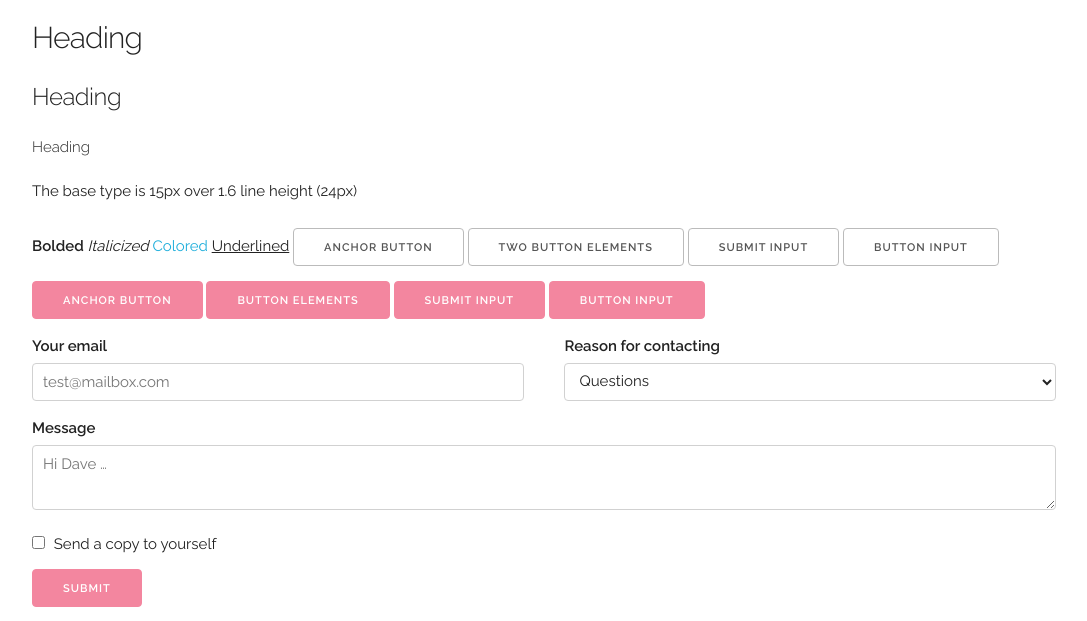
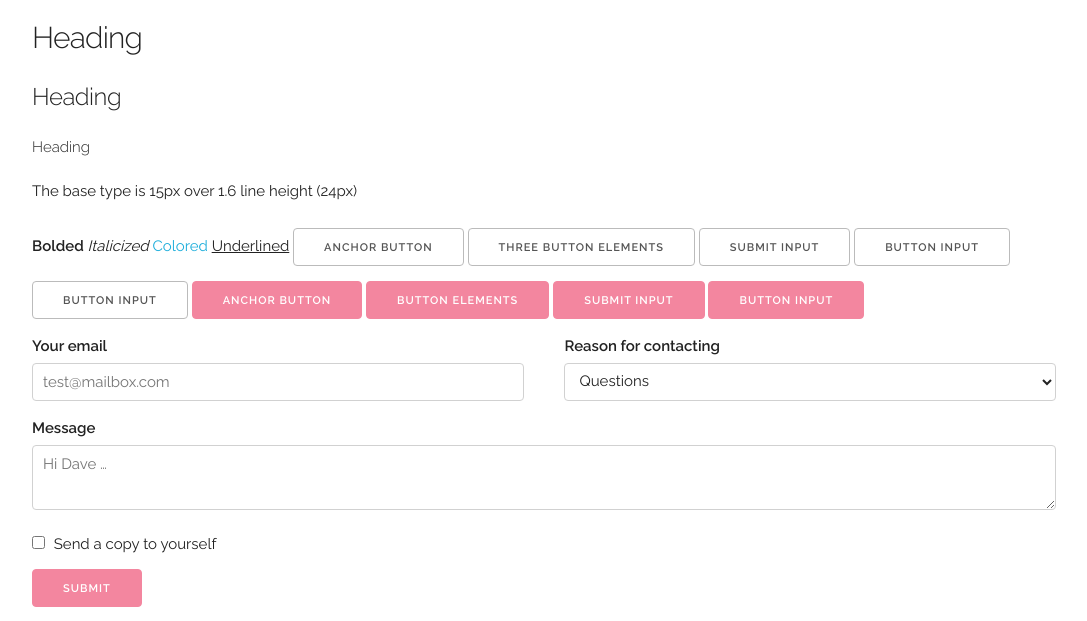
Before and after one commit to codecobber/mySkeletonSass, a PHP site: page / in a window 1280 px wide. Shown: the part 297-918 px from the top of the page, without its empty margins (96-1183 px from the left). Run offline with PHP 8.4, Linux system fonts and the light colour scheme; some libraries are stand-ins or nearby versions.

Commit message:
added extra button

```diff
--- a/index.php
+++ b/index.php
@@ -75,8 +75,9 @@
 
 <!-- Standard buttons -->
 <a class="button" href="#">Anchor button</a>
-<button>Two button elements</button>
+<button>Three button elements</button>
 <input type="submit" value="submit input">
+<input type="button" value="button input">
 <input type="button" value="button input">
 
 <!-- Primary buttons -->
```
